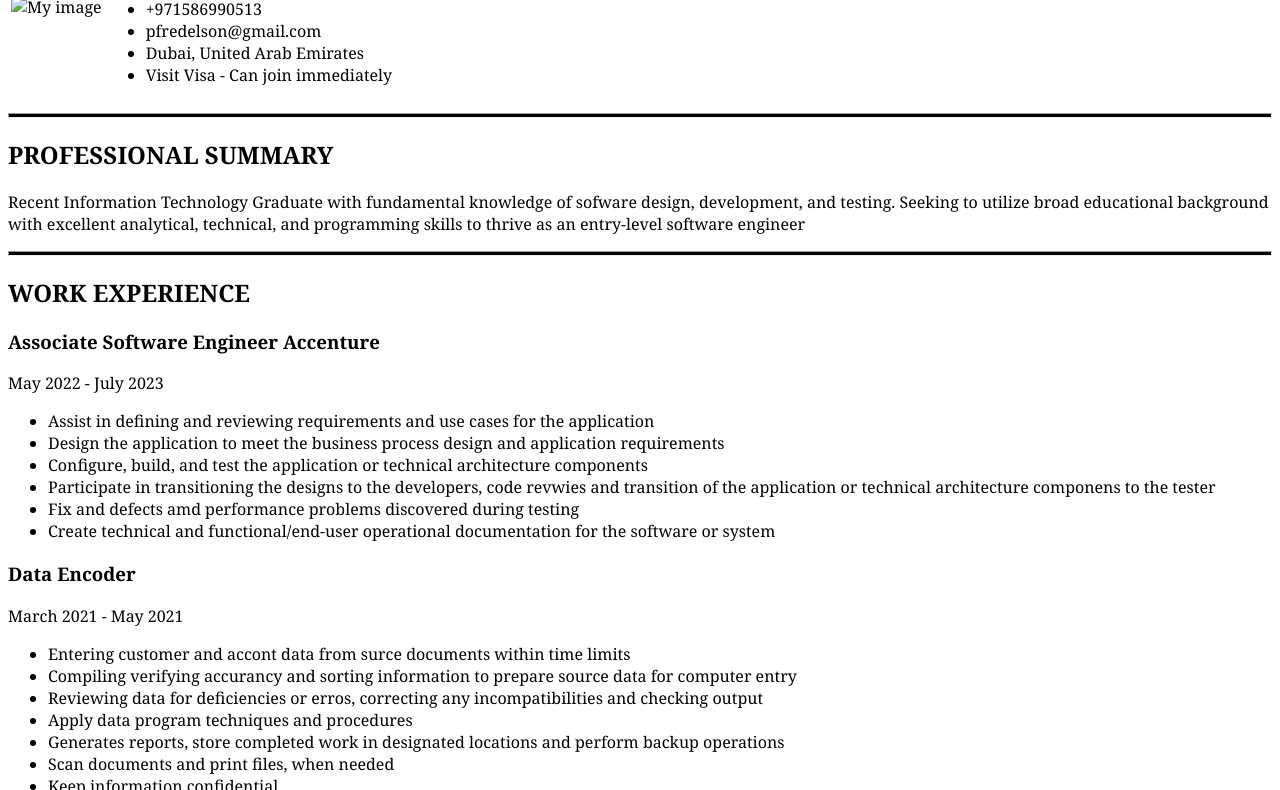
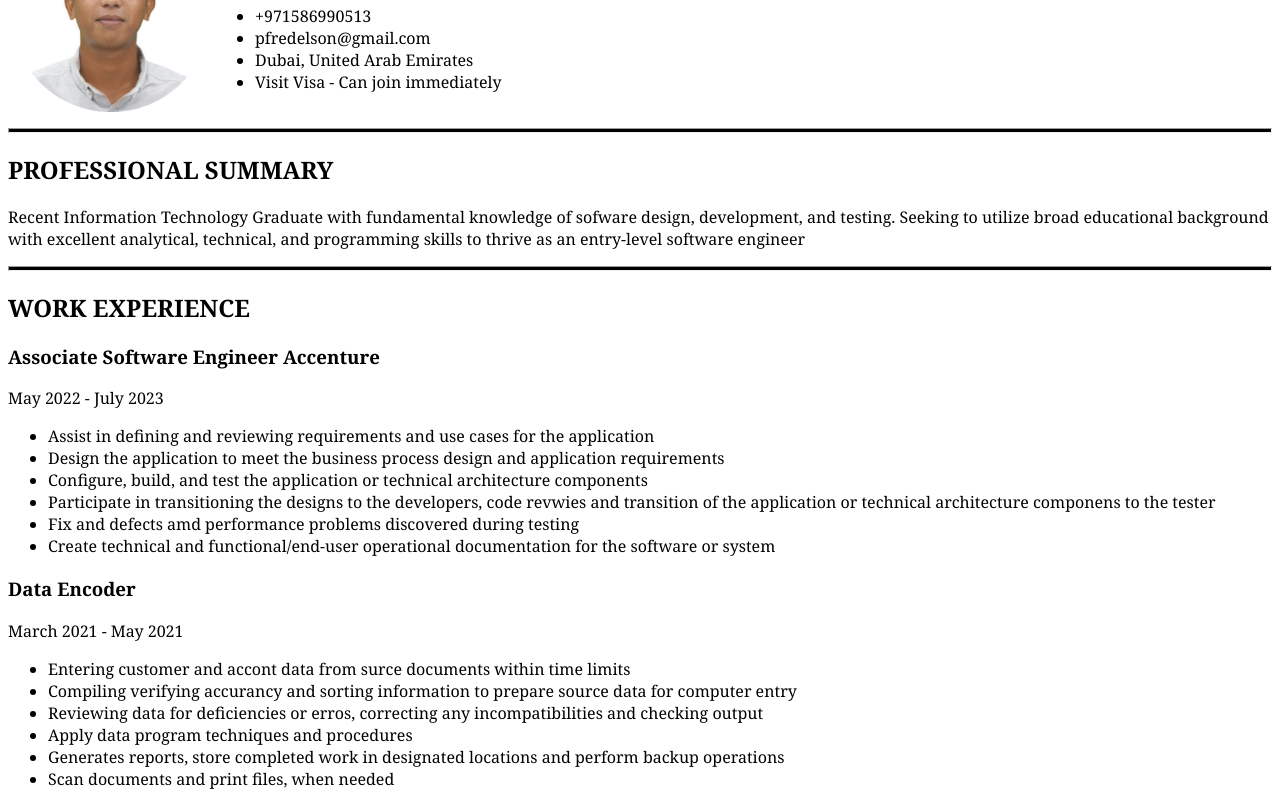
Before and after one commit to Fredelson/MY-CV, a plain HTML site: page index.html in a window 1280 px wide. Shown: the part 99-889 px from the top of the page. Drawn offline with Linux system fonts and the light colour scheme; files that its build step writes are made by us from their sources.

Commit message:
Update index.html

```diff
--- a/index.html
+++ b/index.html
@@ -9,7 +9,7 @@
 <body>
     <table>
         <tr>
-    <td><img src="css/IMG-20231105-WA0046-modified.png" alt="My image" width="200" height="200"></td>
+    <td><img src="resume/IMG-20231105-WA0046-modified.png" alt="My image" width="200" height="200"></td>
     <td>
         <h1>FREDELSON M. PASCUA</h1>
         <ul>
```
